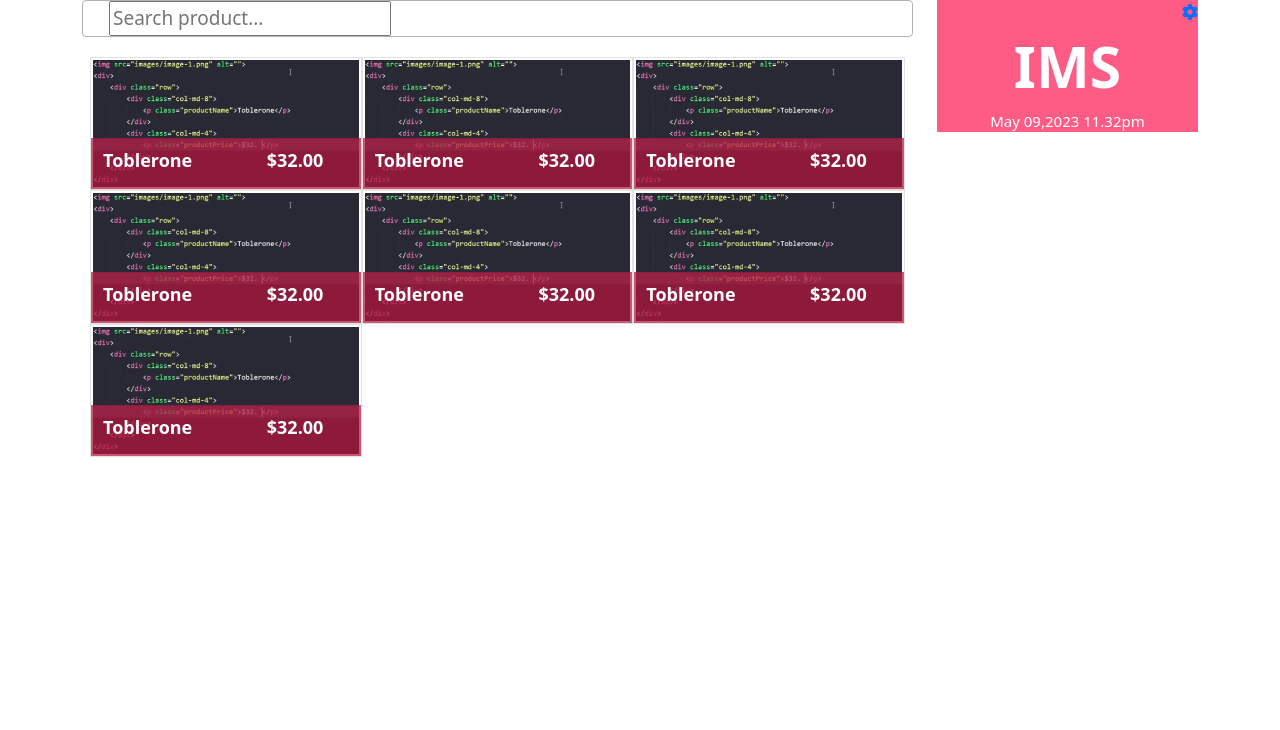
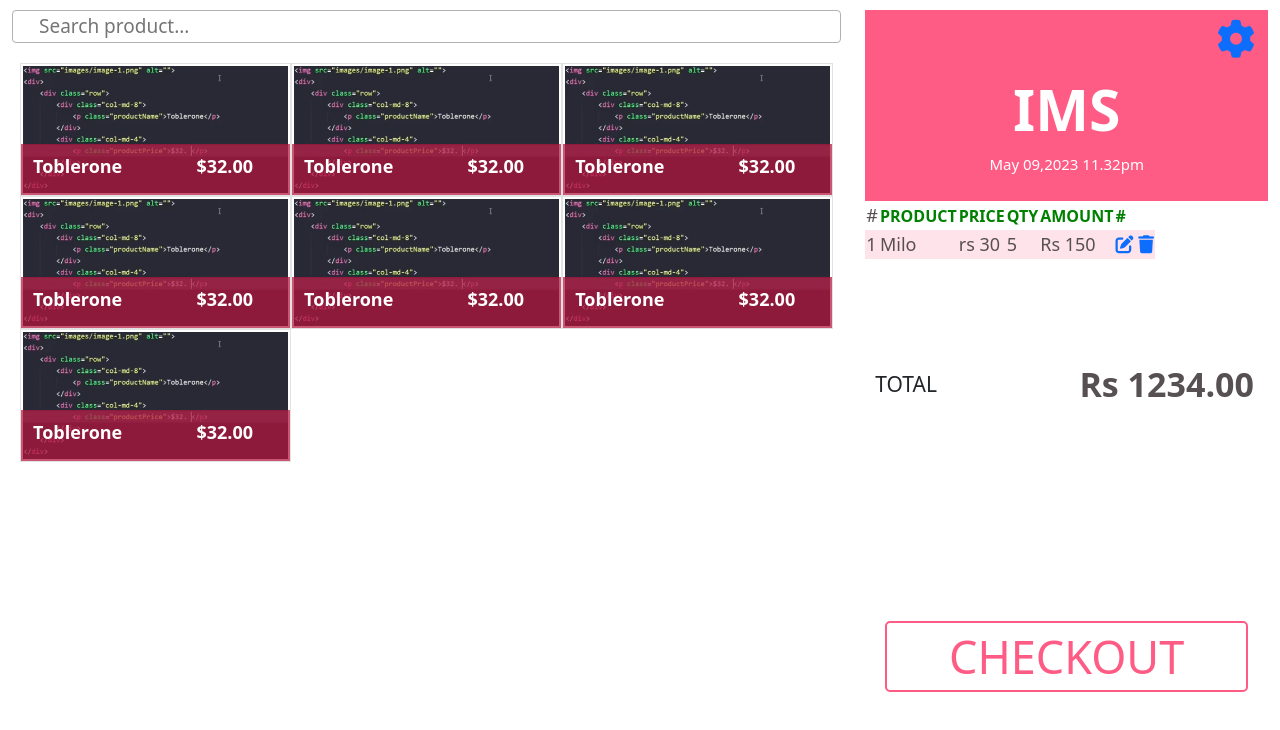
Before and after one commit to kumararohan14/Point_of_Sales_System, a plain HTML site: page index.html in a window 1280 px wide. Drawn offline with nearby package versions, Linux system fonts and the light colour scheme; a script that the page names is missing.

Commit message:
pos biling front design

```diff
--- a/index.html
+++ b/index.html
@@ -9,9 +9,9 @@
     <link rel="stylesheet" href="https://cdnjs.cloudflare.com/ajax/libs/font-awesome/6.0.0-beta3/css/all.min.css">
 </head>
 <body>
-    <div class="container">
+    <div class="container-fluid">
         <div class="row">
-            <div class="col-9">
+            <div class="col-8">
                 <div class="searchInputContainer">
                     <input type="text" placeholder="Search product...">
                 </div>
@@ -126,13 +126,52 @@
                     </div>
                 </div>
             </div>
-            <div class="col-3 posOrderContainer">
+            <div class="col-4 posOrderContainer">
                 <div class="pos_header ">
                     <div class="setting alignRight">
                         <a href="javascript:void(0);"><i class="fa fa-gear"></i></a>
                     </div>
                     <p class="logo">IMS</p>
                     <p class="timeAndDate">May 09,2023 11.32pm</p>
+
+                </div>
+                <div class="pos_items_container">
+                    <div class="pos-items">
+                        <table id="pos_items_tbl">
+                            <thead>
+                                <tr>
+                                    <td>#</td>
+                                    <th>PRODUCT</th>
+                                    <th>PRICE</th>
+                                    <th>QTY</th>
+                                    <th>AMOUNT</th>
+                                    <th>#</th>
+                                </tr>
+                            </thead>
+                            <tbody>
+                                <tr>
+                                    <td>1</td>
+                                    <td>Milo</td>
+                                    <td>rs 30</td>
+                                    <td>5</td>
+                                    <td>Rs 150</td>
+                                    <td>
+                                        <a href="javascript:void(0)"><i class="fa fa-edit"></i></a>
+                                        <a href="javascript:void(0)"><i class="fa fa-trash"></i></a>
+                                    </td>
+                                </tr>
+                            </tbody>
+                        </table>
+                    </div>
+                    <div class="item_total_container">
+                        <p class="item_total">
+                            <span class="item_total_label">TOTAL</span>
+                            <span class="item_total_value">Rs 1234.00</span>
+                        </p>
+                    </div>
+                </div>
+                <div class="checkoutBtnContainer">
+                    <a href="javascript:void(0);" class="checkoutBtn">CHECKOUT</a>
                 </div>
             </div>
         </div>
--- a/style.css
+++ b/style.css
@@ -1,4 +1,4 @@
-.searchInputContainer{
+.searchInputContainer input{
     width: 100%;
     height: S4px;
     font-size: 19px;
@@ -6,7 +6,9 @@
     border: 1px solid #b4b0b0;
     border-radius: 4px;
 }
-
+.searchInputContainer{
+    margin-top: 10px;
+}
 .searchResultContainer{
     margin: 20px;
 }
@@ -47,7 +49,7 @@
     cursor: pointer;
 }
 .posOrderContainer{
-    padding: 0px;
+    padding: 10px;
     border-radius: 4px solid #b5153d;
 }
 
@@ -55,6 +57,7 @@
     background: #ff5c85;
     text-align: center;
     background: #ff5c85;
+    padding-bottom: 10px;
   }
 
   .pos_header .logo {
@@ -72,3 +75,66 @@
   .alignRight {
     text-align: right !important;
   }
+  .setting a{
+    font-size: 38px;
+    margin-right: 13px;
+  }
+
+   #pos_items_tbl th {
+    color: green;
+   }
+
+   #pos_items_tbl td {
+    font-size: 18px;
+    color: #575052;
+}
+
+#pos_items_tbl tbody tr:nth-child(odd) {
+    background: #ffe3ea;
+}
+
+.pos_item_btn {
+    color: #ff5c85;
+}
+
+p.item_total {
+    padding-left: 10px;
+    padding-right: 14px;
+}
+
+span.item_total_value {
+    float: right;
+    font-weight: bold;
+    color: #575052;
+    font-size: 34px;
+}
+
+span.item_total_label {
+    font-size: 21px;
+    margin-top: 10px;
+    display: inline-block;
+}
+
+.checkoutBtnContainer {
+    margin-top: 200px;
+    padding: 20px;
+}
+
+.checkoutBtn {
+    font-size: 45px;
+    text-align: center;
+    display: block;
+    text-decoration: none;
+    border: 2px solid #ff5c85;
+    border-radius: 5px;
+    color: #ff5c85;
+}
+
+.checkoutBtn:hover{
+    background: #ff5c85;
+    color: #fff;
+    transition: 0.3s;
+}
+.item_total_container{
+    margin-top: 100px;
+}
```
